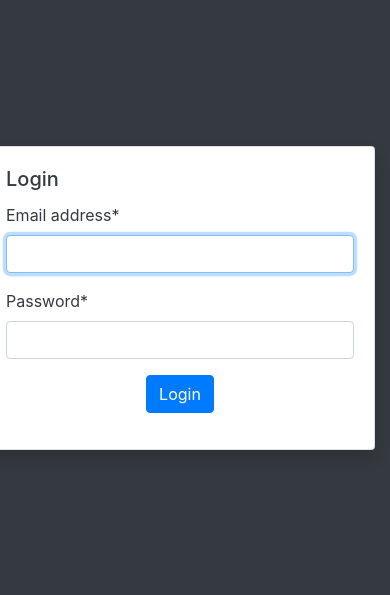
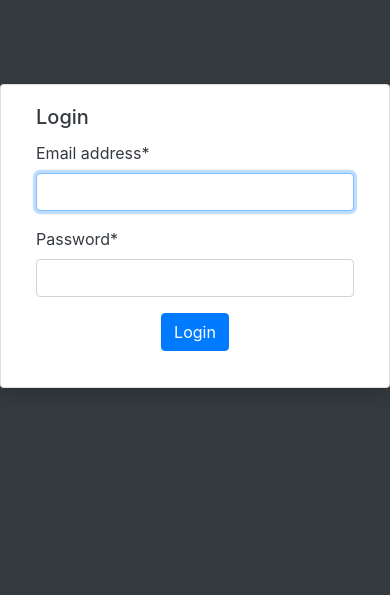
Before and after one commit to bellerub/sheru, a Django app: page /login/ in a window 390 px wide. Shown: the part 50-645 px from the top of the page. Run offline with Django 3.2, Linux system fonts and the light colour scheme; some libraries are stand-ins or nearby versions.

Commit message:
make interface mobile friendly

```diff
--- a/project/sheru/templates/registration/login.html
+++ b/project/sheru/templates/registration/login.html
@@ -2,8 +2,9 @@
 {% load crispy_forms_tags %}
 
 {% block content %}
-<div class="row w-100 h-75">
-    <div class="card my-auto mx-auto shadow text-dark" style="width: 40rem">
+<div class="container">
+<div class="row justify-content-md-center" style="margin-top: 10vh;">
+    <div class="card shadow text-dark col-sm-6">
         <div class="card-body">
         <h5 class="card-title">Login</h5>
         <form method="post">
@@ -21,4 +22,5 @@
         </div>
     </div>
 </div>
+</div>
 {% endblock %}
```
Also changed, not shown: project/sheru/templates/list_users.html (+6 -6 lines), project/sheru/templates/user_profile.html (+4 -4 lines).
